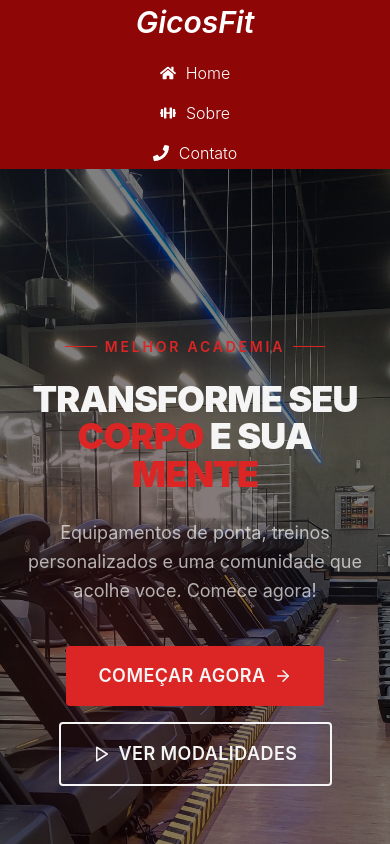
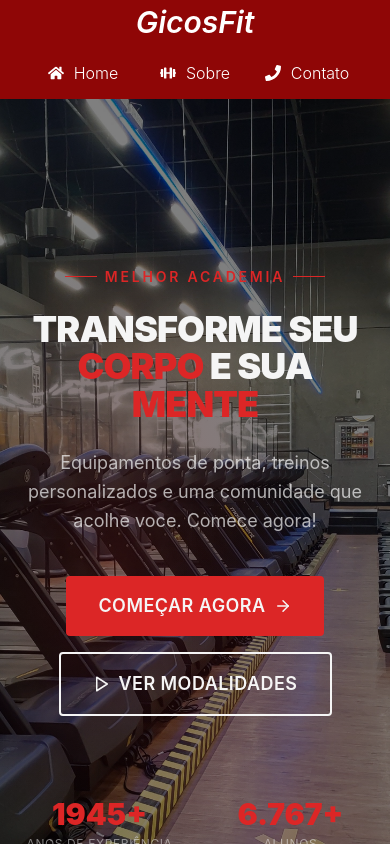
Before and after one commit to DaviNunes01001/LandPageAcademiaReact, a React (Vite) app: page / in a window 390 px wide. Shown: the top 844 px of the page. Built offline with nearby package versions, Linux system fonts and the light colour scheme.

Commit message:
fix: correção de media query do header

```diff
--- a/src/components/header/Header.jsx
+++ b/src/components/header/Header.jsx
@@ -6,7 +6,7 @@ function Header() {
     <header className="flex min-h-[80px] w-full flex-col items-center justify-center gap-4 bg-[#8f0606] px-4 md:flex-row md:justify-around">
       <h1 className="text-[30px] italic font-semibold md:text-[35px]">GicosFit</h1>
 
-      <nav className="flex flex-col items-center gap-3 md:flex-row md:gap-8">
+      <nav className="flex pb-[10px] items-center gap-3 md:flex-row md:gap-8">
         <NavLink
           to="/"
           className="font-light hover:border-b-2 hover:border-white"
```
